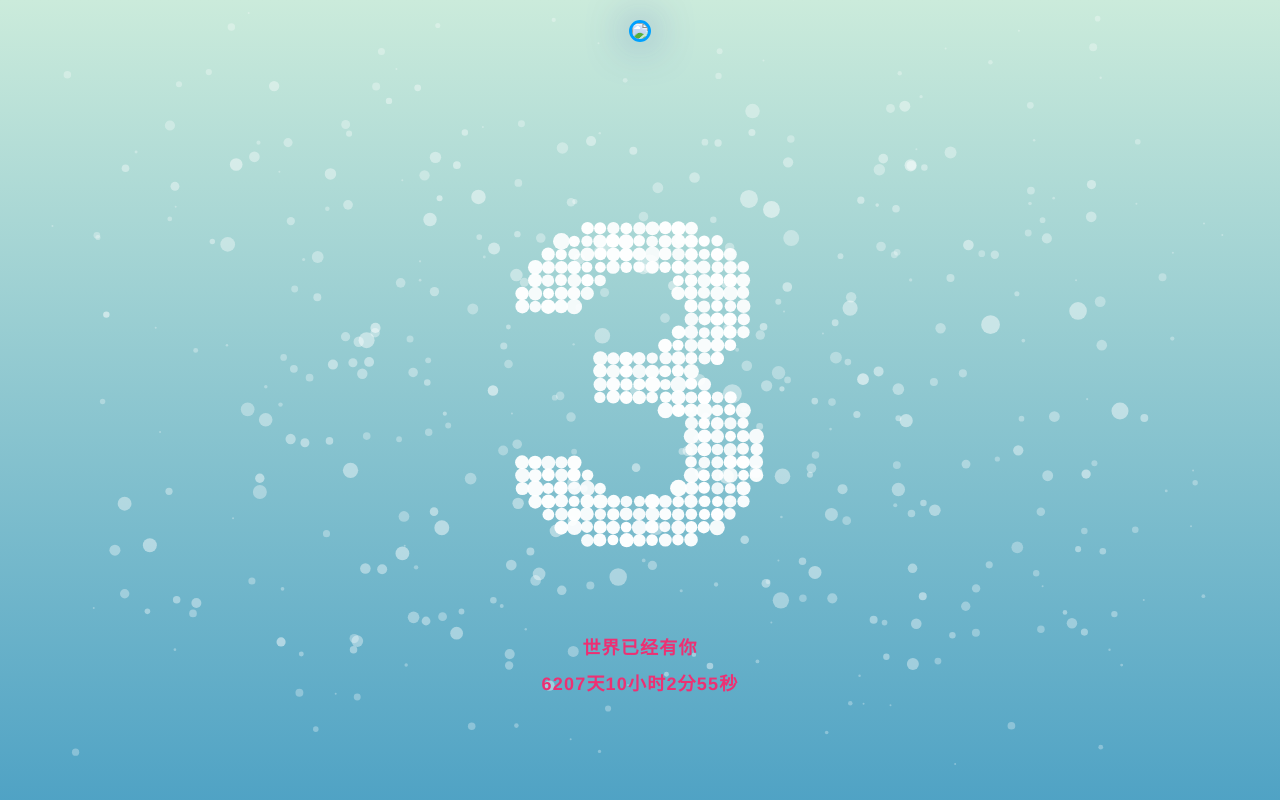
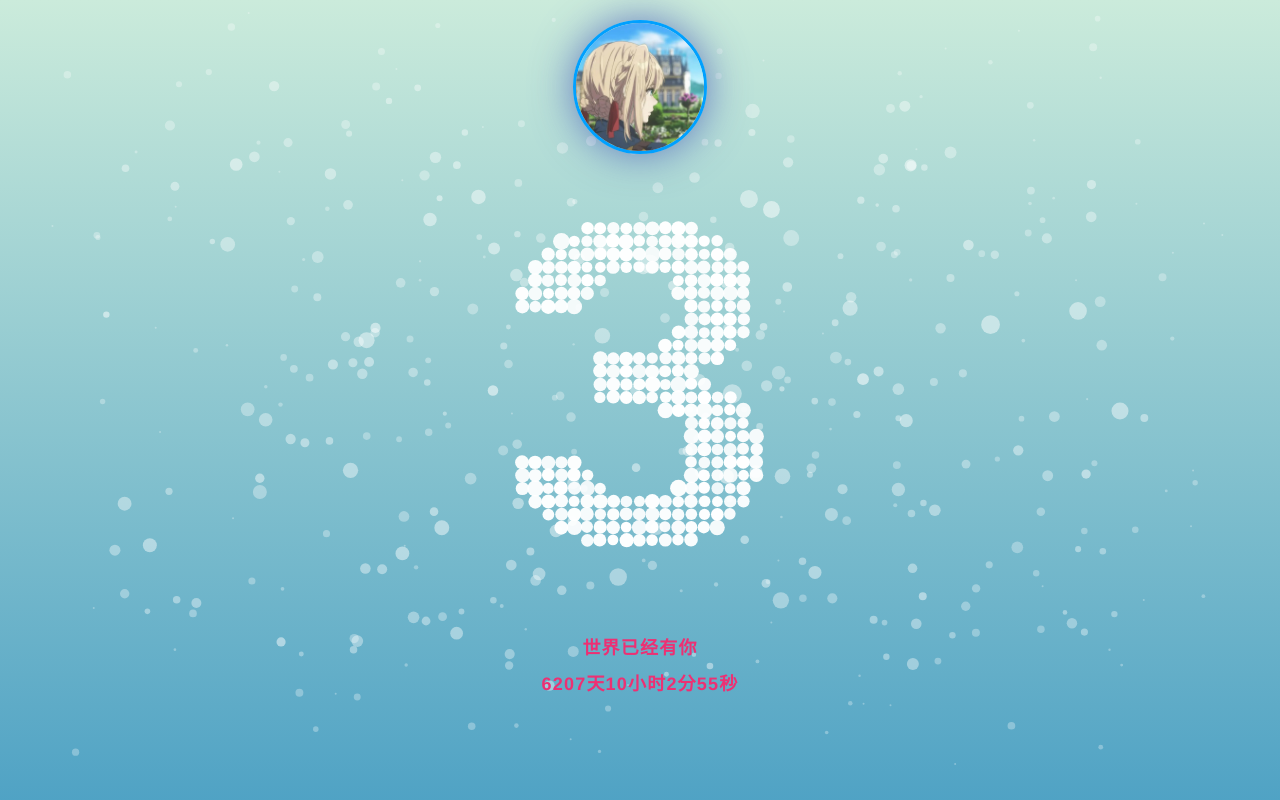
Before and after one commit to LUKECLEVER/happy-birthday, a plain HTML site: page Index.html in a window 1280 px wide. Drawn offline with Linux system fonts and the light colour scheme.

Commit message:
Update Index.html

```diff
--- a/Index.html
+++ b/Index.html
@@ -88,7 +88,7 @@
 <body>
 <!--&lt;!&ndash;更改为你女朋友的头像&ndash;&gt;-->
 <div class="cs">
-    <img src="/logo.tyl.jpg" id="logo">
+    <img src="/logo/tyl.jpg" id="logo">
 </div>
 <canvas class="canvas" width="1820" height="905"></canvas>
 <p class="text" style="color: #ed3073;">
```
